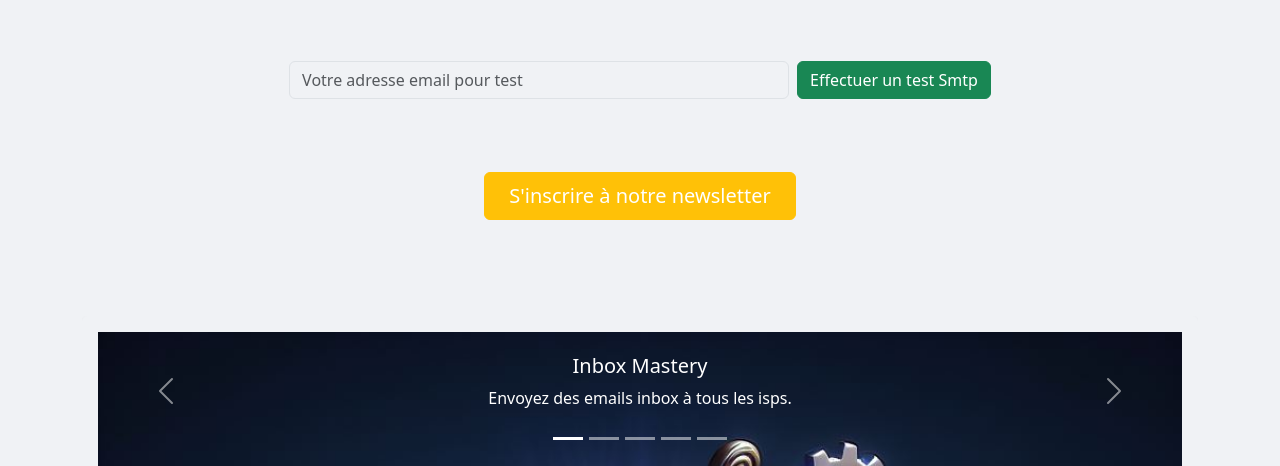
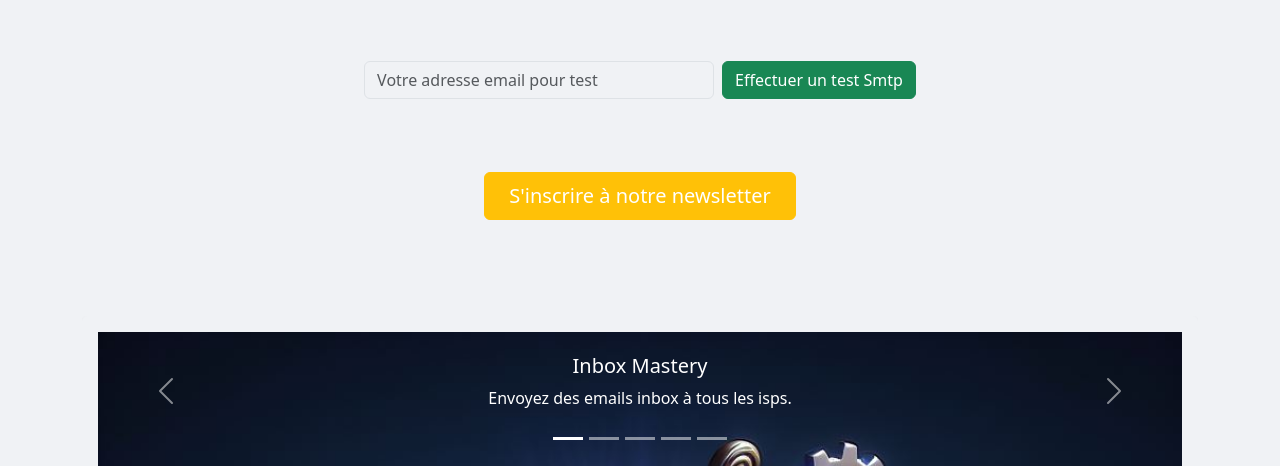
Before and after one commit to chamesayari/chamesayari.github.io, a plain HTML site: page index.html in a window 1280 px wide. Shown: the part 419-885 px from the top of the page. Drawn offline with nearby package versions, Linux system fonts and the light colour scheme.

Commit message:
Update html tag

```diff
--- a/index.html
+++ b/index.html
@@ -56,7 +56,7 @@
 
                             <section class="newsletter-subscribe py-4 py-xl-5"><div class="container"><form class="d-flex justify-content-center flex-wrap" method="post"><div class="mb-3">
 
-                                <input class="form-control" id="emailInput" type="email" name="email" placeholder="Votre adresse email pour test" style="width: 500px;"></div>
+                                <input class="form-control" id="emailInput" type="email" name="email" placeholder="Votre adresse email pour test" style="width: 350px;"></div>
 
                                 <div class="mb-3"><span class="btn btn-success ms-2" onclick="makeTest(document.getElementById('emailInput').value)">Effectuer un test Smtp</span></span></div>
 
```
